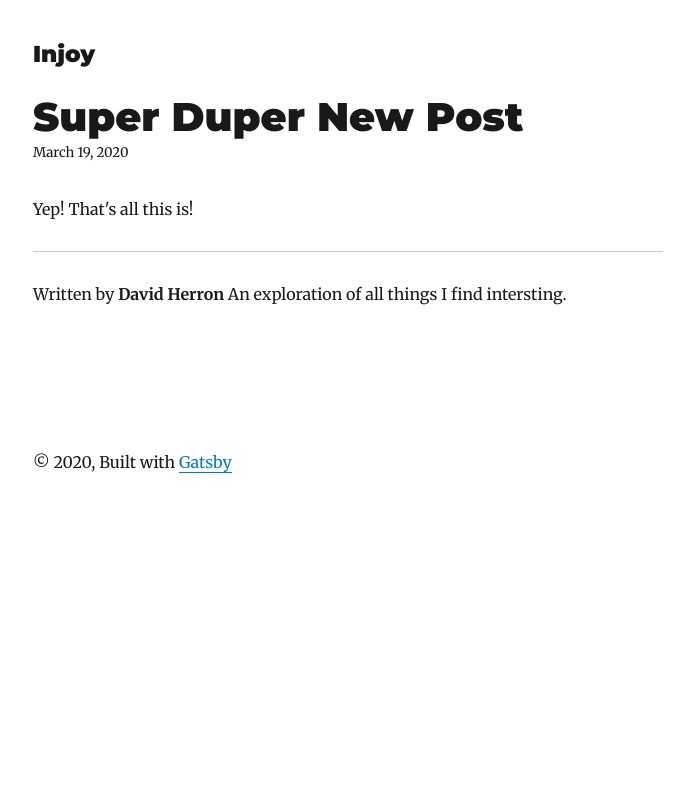
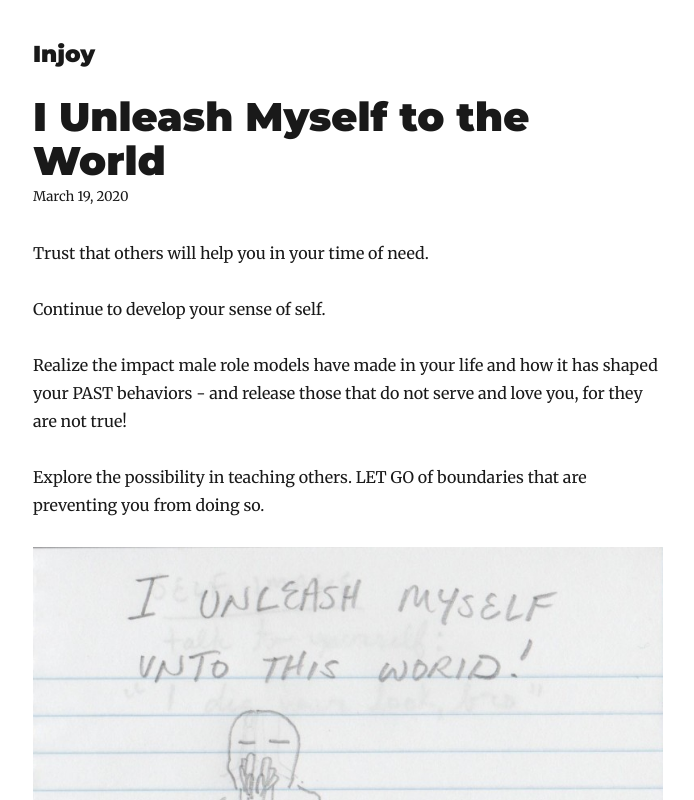
Before and after one commit to davidaherron/injoy, a Gatsby site: page /2020-03-19-super-duper-new-post/ in a window 1280 px wide. Shown: the top 800 px of the page, without its empty margins (292-986 px from the left). Built offline with nearby package versions, Linux system fonts and the light colour scheme; Gatsby itself is replaced by a stand-in of ours; some packages are replaced by stand-ins of ours.

Commit message:
Update Blog “2020-03-19-super-duper-new-post”

```diff
--- a/content/blog/2020-03-19-super-duper-new-post.md
+++ b/content/blog/2020-03-19-super-duper-new-post.md
@@ -1,6 +1,14 @@
 ---
-title: Super Duper New Post
+title: I Unleash Myself to the World
 date: 2020-03-19T02:47:31.276Z
-description: Just a test.
+description: Empowerment
 ---
-Yep! That's all this is!
+Trust that others will help you in your time of need.
+
+Continue to develop your sense of self.
+
+Realize the impact male role models have made in your life and how it has shaped your PAST behaviors - and release those that do not serve and love you, for they are not true!
+
+Explore the possibility in teaching others. LET GO of boundaries that are preventing you from doing so.
+
+![I Unleash Myself to the World](/img/i-unleash-myself.jpg "I Unleash Myself to the World")
```
Also changed, not shown: static/img/i-unleash-myself.jpg (added).
